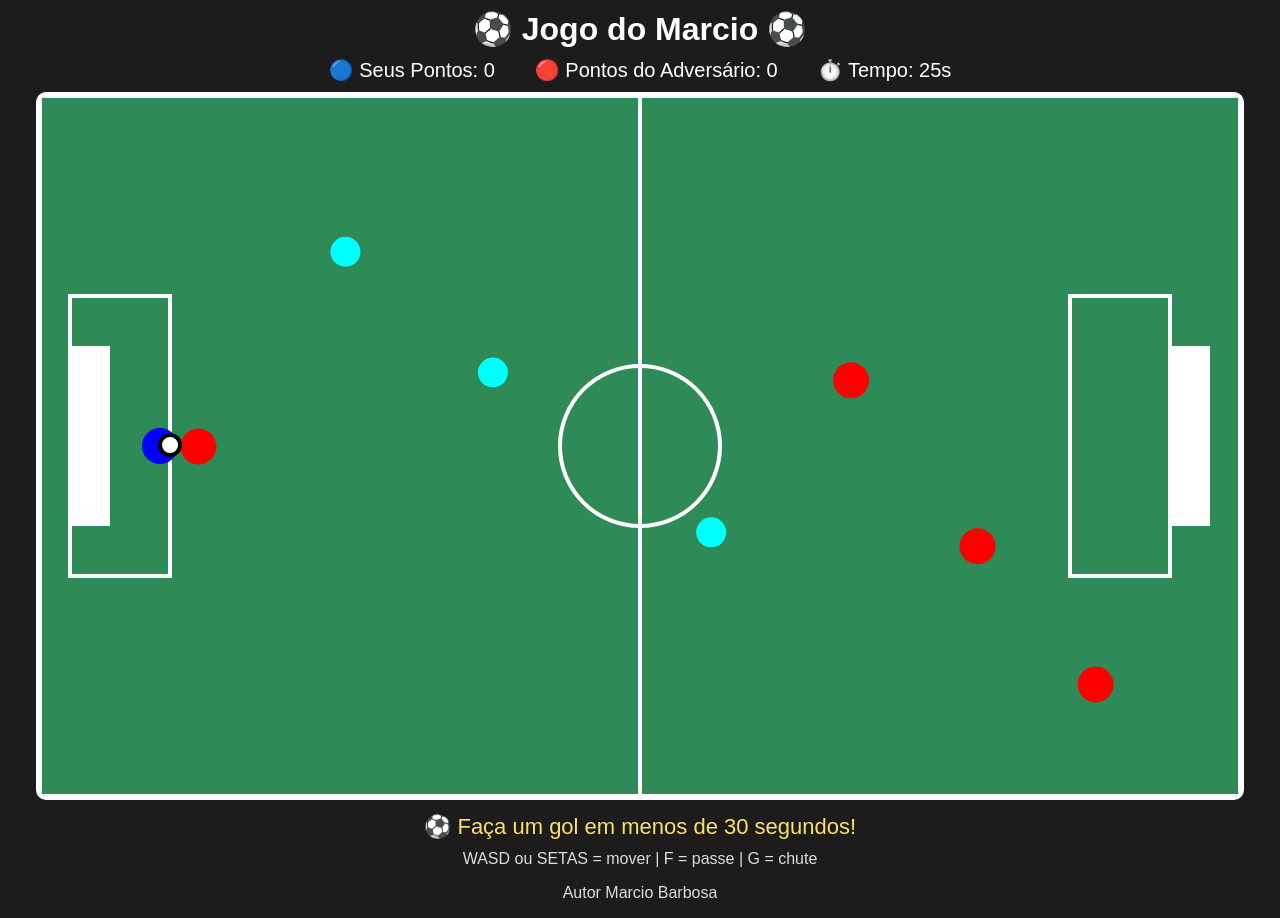
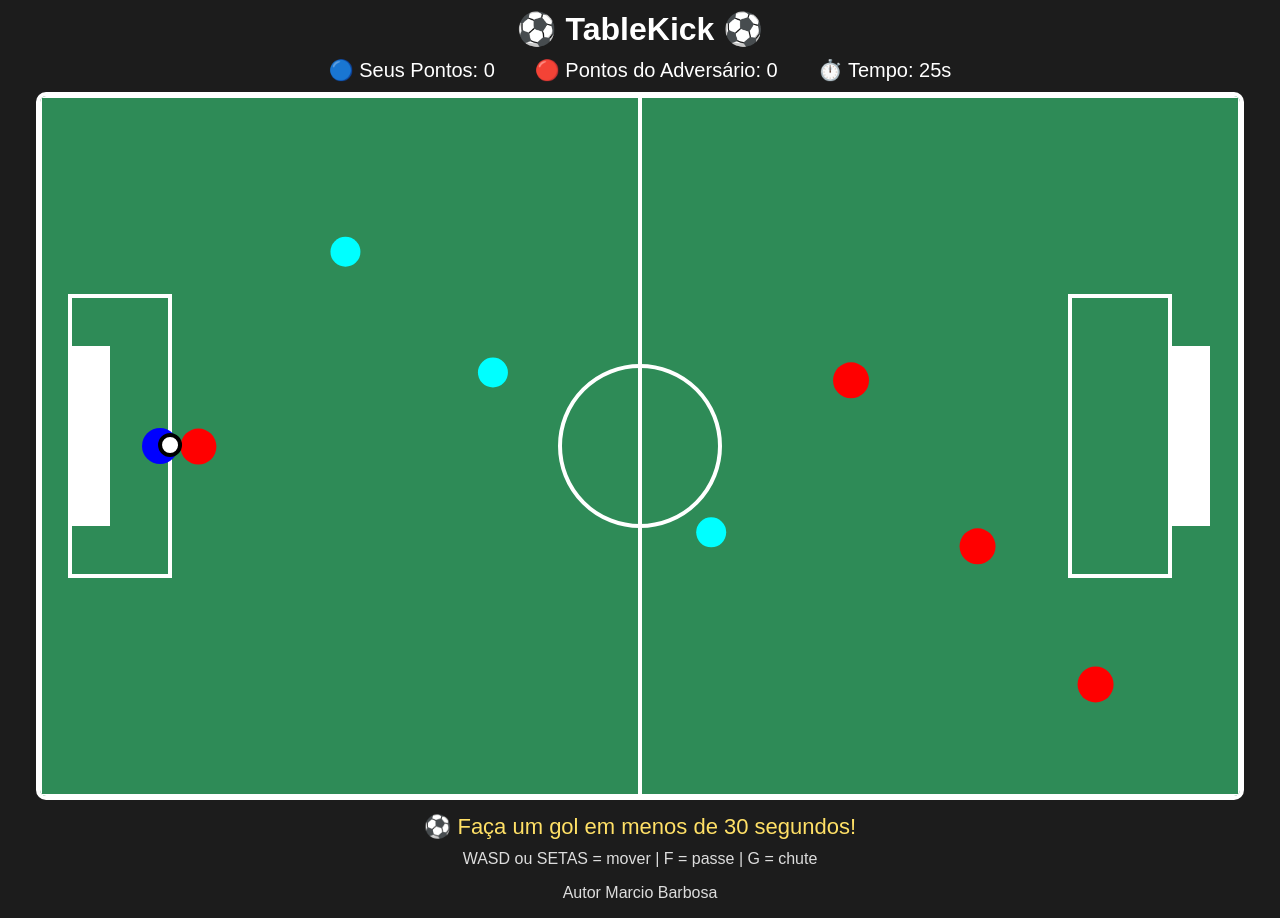
Before and after one commit to tecnoblade93/football, a plain HTML site: page index.html in a window 1280 px wide. Drawn offline with Linux system fonts and the light colour scheme.

Commit message:
Update index.html

```diff
--- a/index.html
+++ b/index.html
@@ -47,7 +47,7 @@ canvas {
 </head>
 <body>
 
-<h1>⚽ Jogo do Marcio ⚽</h1>
+<h1>⚽ TableKick ⚽</h1>
 
 <div id="hud">
   <div>🔵 Seus Pontos: <span id="score">0</span></div>
```
